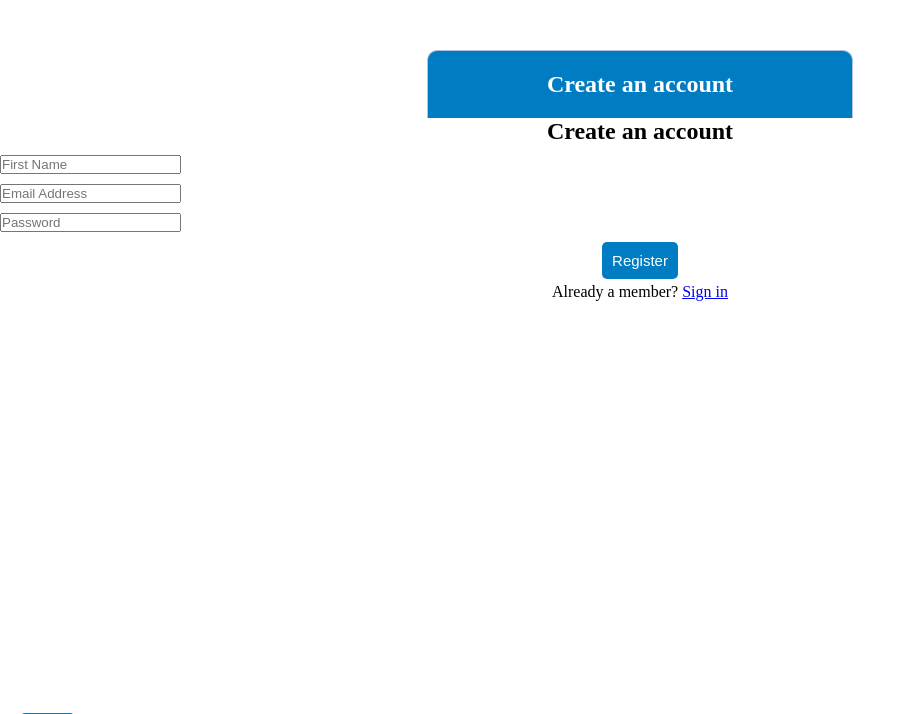
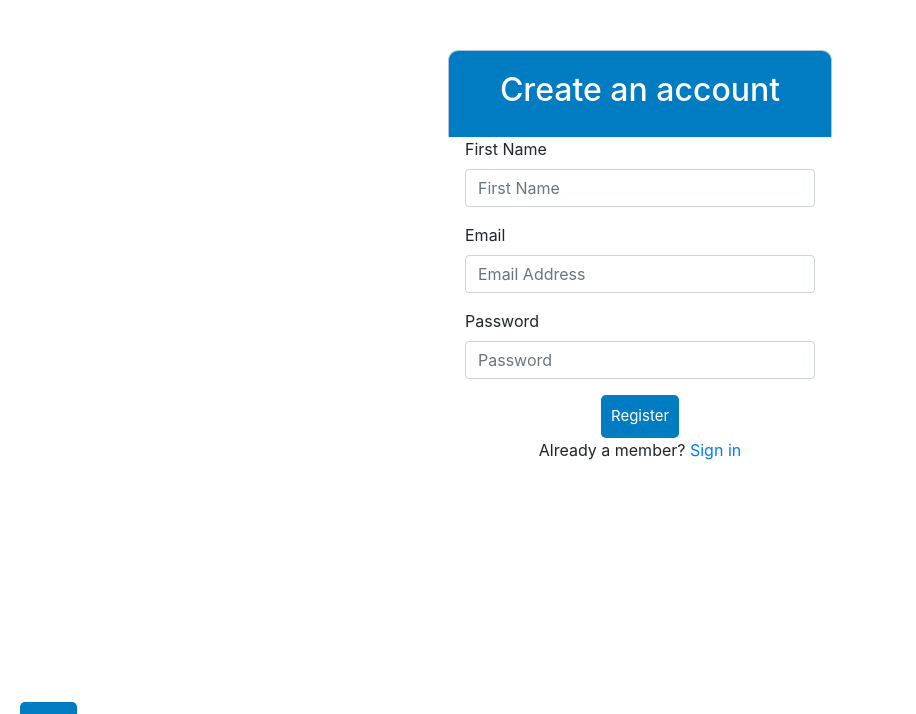
Before and after one commit to milosv1/quik-sales-australia, a PHP site: page /project_files/register.php in a window 1280 px wide. Shown: the top 714 px of the page, without its empty margins (0-916 px from the left). Run offline with PHP 8.4, Linux system fonts and the light colour scheme; data that the repository does not hold is empty; some libraries are stand-ins or nearby versions.

Commit message:
i have made changes to the looks of both login and register pages

```diff
--- a/project_files/register.php
+++ b/project_files/register.php
@@ -2,32 +2,32 @@
 
 <!DOCTYPE html>
 <html>
-<head>
-  <title>Quik-Sales Australia Registration</title>
-  <link rel="stylesheet" type="text/css" href="style.css">
-</head>
+<?php include('includes/head.php')?>
 <body>
   <div class="header">
      <h2 align="center"></a>Create an account</h2>
   	 </div>
-	<div class="container-fluid">
+	<div class="container">
       <div class="row">
-        <form method="post" action="register.php" class="col-md-4 offset-md-4">
-  <form method="post" action="server.php">
+        <form method="post" action="server.php" class="col-md-4 offset-md-4">
+  <!--<form method="post" action="server.php">-->
   	<?php include('errors.php'); ?>
 
 
-  	    <h2 align="center">Create an account</h2>
-  	    <div class="input-group">
-  	  <input type="text" name="firstname" placeholder="First Name" value="<?php echo $firstname; ?>">
+  	    <!--<h2 align="center">Create an account</h2>-->
+  	    <div class="form-group">
+  	      <label for="firstname">First Name</label>
+  	      <input type="text" class="form-control" id="firstname" name="firstname" placeholder="First Name" value="<?php echo $firstname; ?>">
+  	    </div>
+
+  	<div class="form-group">
+      <label for="email">Email</label>
+  	  <input type="email"  class="form-control" name="email" id="email" placeholder="Email Address" value="<?php echo $email; ?>">
   	</div>
-  	<div class="input-group">
 
-  	  <input type="email" name="email" placeholder="Email Address" value="<?php echo $email; ?>">
-  	</div>
-  	<div class="input-group">
-
-  	  <input type="password" placeholder="Password" name="password">
+  	<div class="form-group">
+  	 <label for="email">Password</label>
+  	  <input type="password" class="form-control" id="password"placeholder="Password" name="password">
   	</div>
 
   	<div class="input-group-btn">
@@ -41,7 +41,6 @@
   	</div>
   	<div class ="help-btn">
   		  <button type="submit" class="btn" name="help">Help!</button>
-
   		</div>
   </form>
 </body>
```
Also changed, not shown: project_files/login.php (+13 -11 lines).
